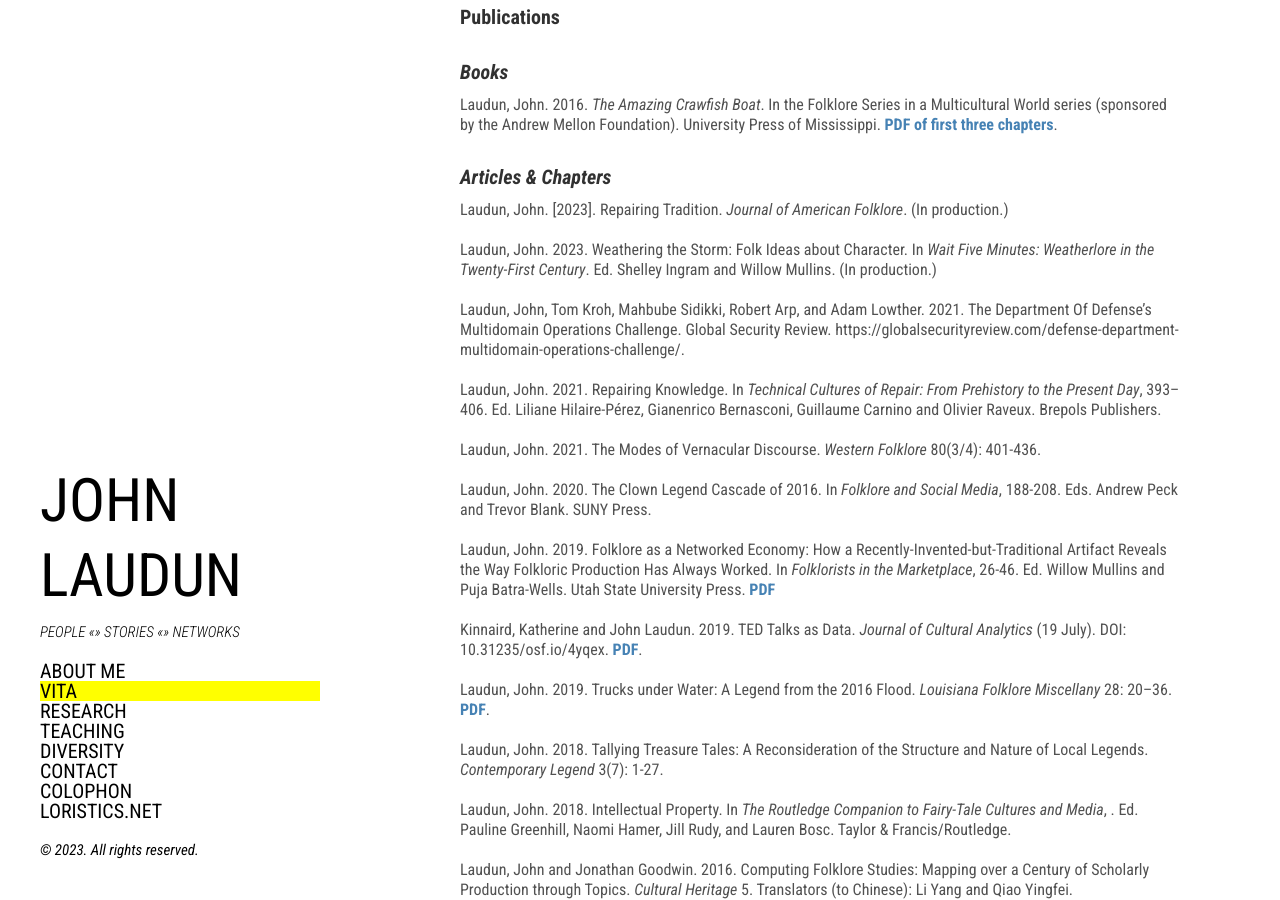
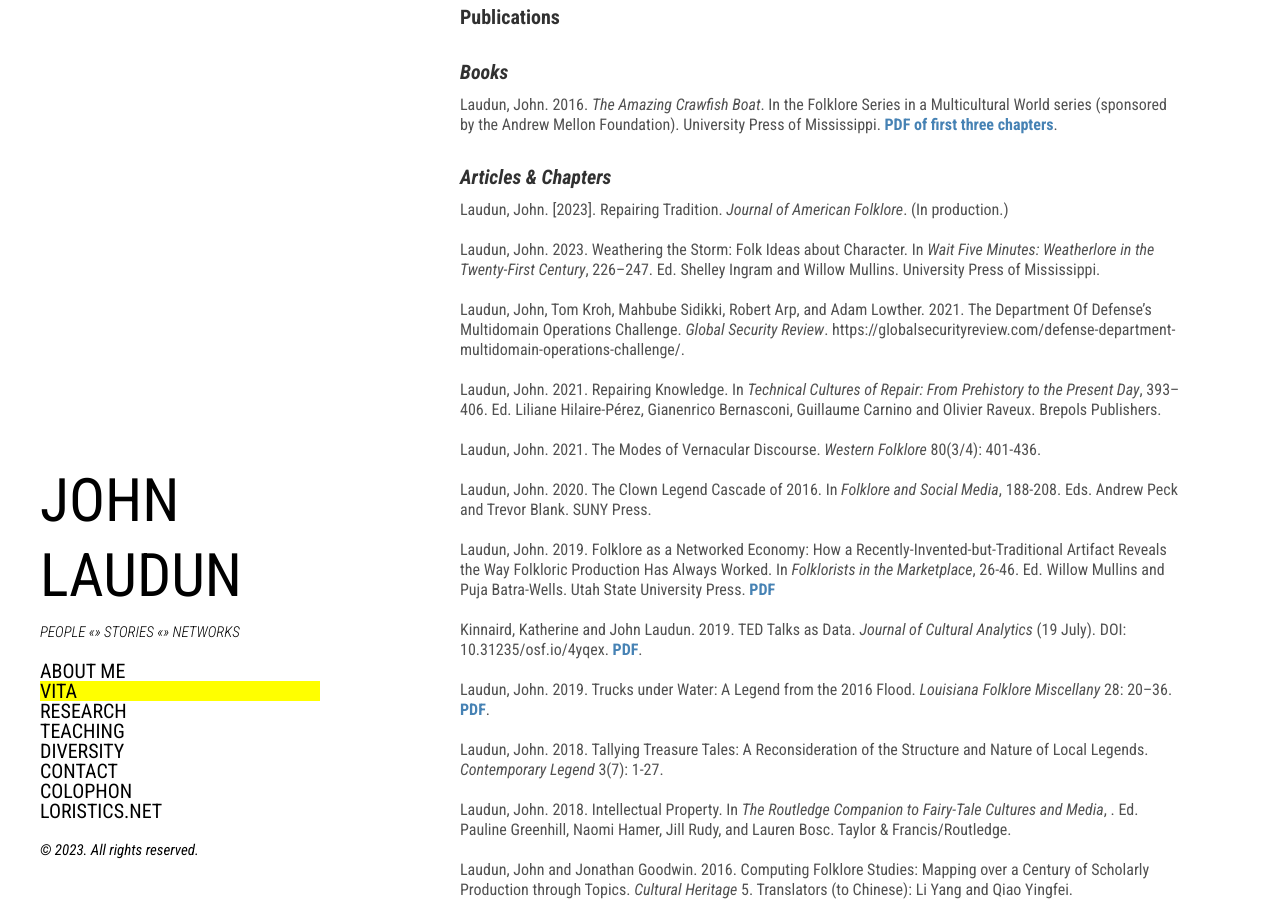
Before and after one commit to johnlaudun/blog, a Jekyll site: the page built from vita.md, in a window 1280 px wide and 900 px high, scrolled down 1535 px. Built offline with Jekyll 4.4.1, drawn with Linux system fonts in a browser that asks for light colours.

Commit message:
Updated vita to include GSR essay.

```diff
--- a/vita.md
+++ b/vita.md
@@ -88,9 +88,9 @@ Laudun, John. 2016. _The Amazing Crawfish Boat_. In the Folklore Series in a Mul
 
 Laudun, John. [2023]. Repairing Tradition. *Journal of American Folklore*. (In production.)
 
-Laudun, John. 2023. Weathering the Storm: Folk Ideas about Character. In _Wait Five Minutes: Weatherlore in the Twenty-First Century_. Ed. Shelley Ingram and Willow Mullins. (In production.)
+Laudun, John. 2023. Weathering the Storm: Folk Ideas about Character. In _Wait Five Minutes: Weatherlore in the Twenty-First Century_, 226–247. Ed. Shelley Ingram and Willow Mullins. University Press of Mississippi.
 
-Laudun, John, Tom Kroh, Mahbube Sidikki, Robert Arp, and Adam Lowther. 2021. The Department Of Defense’s Multidomain Operations Challenge. Global Security Review. https://globalsecurityreview.com/defense-department-multidomain-operations-challenge/.
+Laudun, John, Tom Kroh, Mahbube Sidikki, Robert Arp, and Adam Lowther. 2021. The Department Of Defense’s Multidomain Operations Challenge. _Global Security Review_. https://globalsecurityreview.com/defense-department-multidomain-operations-challenge/.
 
 Laudun, John. 2021. Repairing Knowledge. In _Technical Cultures of Repair: From Prehistory to the Present Day_, 393–406. Ed. Liliane Hilaire-Pérez, Gianenrico Bernasconi, Guillaume Carnino and Olivier Raveux. Brepols Publishers.
 
```
